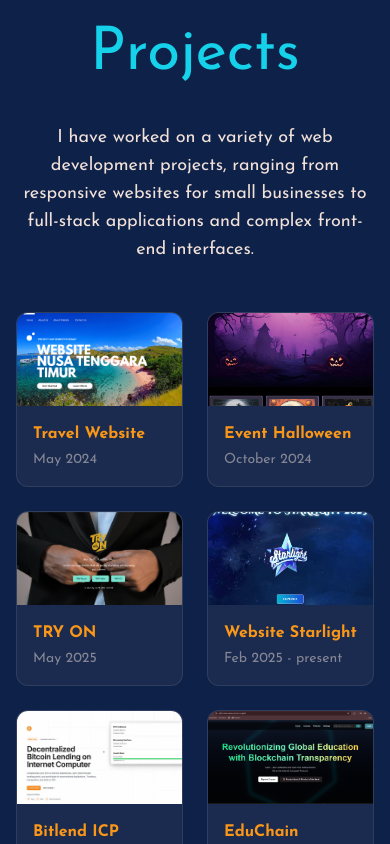
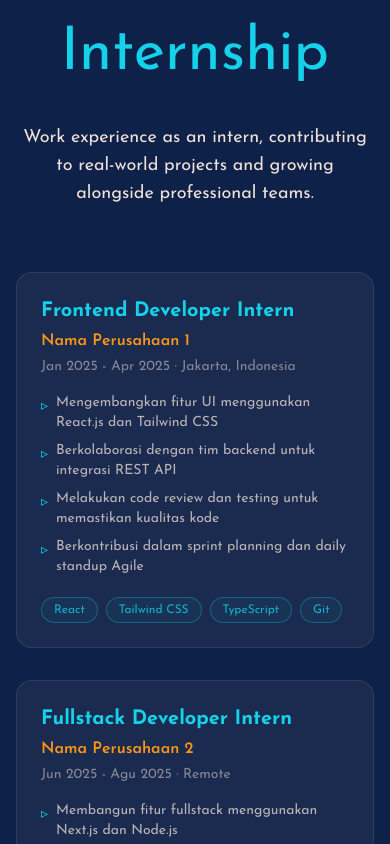
Before and after one commit to felixoctanielte/Portofolio-updates, a React (Vite) app: page / in a window 390 px wide. Shown: the part 5880-6724 px from the top of the page. Built offline with nearby package versions, Linux system fonts and the light colour scheme.

Commit message:
add section internship

```diff
--- a/src/App.jsx
+++ b/src/App.jsx
@@ -4,6 +4,7 @@ import ExperienceMain from "./components/experienceSection/ExperienceMain";
 import FooterMain from "./components/footer/FooterMain";
 import HeroGradient from "./components/heroSection/HeroGradient";
 import HeroMain from "./components/heroSection/HeroMain";
+import InternshipMain from "./components/internshipSection/InternshipMain";
 import NavbarMain from "./components/navbar/NavbarMain";
 import ProjectsMain from "./components/projectsSection/ProjectsMain";
 import SkillsMain from "./components/skillsSection/SkillsMain";
@@ -21,6 +22,7 @@ function App() {
       <SkillsMain />
       <SubSkills />
       <ExperienceMain />
+      <InternshipMain />
       <ProjectsMain />
       <ContactMeMain />
       <FooterMain />
--- /dev/null
+++ b/src/components/internshipSection/InternshipMain.jsx
@@ -0,0 +1,108 @@
+import { motion } from "framer-motion";
+import { fadeIn } from "../../framerMotion/variants";
+import { BsBriefcaseFill } from "react-icons/bs";
+
+const internships = [
+  {
+    role: "Frontend Developer Intern",
+    company: "Nama Perusahaan 1",
+    period: "Jan 2025 - Apr 2025",
+    location: "Jakarta, Indonesia",
+    description: [
+      "Mengembangkan fitur UI menggunakan React.js dan Tailwind CSS",
+      "Berkolaborasi dengan tim backend untuk integrasi REST API",
+      "Melakukan code review dan testing untuk memastikan kualitas kode",
+      "Berkontribusi dalam sprint planning dan daily standup Agile",
+    ],
+    tech: ["React", "Tailwind CSS", "TypeScript", "Git"],
+  },
+  {
+    role: "Fullstack Developer Intern",
+    company: "Nama Perusahaan 2",
+    period: "Jun 2025 - Agu 2025",
+    location: "Remote",
+    description: [
+      "Membangun fitur fullstack menggunakan Next.js dan Node.js",
+      "Merancang dan mengimplementasikan skema database PostgreSQL",
+      "Mengembangkan REST API dengan autentikasi JWT",
+      "Mengoptimalkan performa aplikasi dan memimpin dokumentasi teknis",
+    ],
+    tech: ["Next.js", "Node.js", "PostgreSQL", "Docker"],
+  },
+];
+
+const InternshipMain = () => {
+  return (
+    <div id="internship" className="max-w-[1200px] mx-auto px-4 mt-20">
+      <motion.div
+        variants={fadeIn("top", 0)}
+        initial="hidden"
+        whileInView="show"
+        viewport={{ once: false, amount: 0.7 }}
+        className="flex flex-col items-center mt-[100px]"
+      >
+        <h2 className="text-6xl text-cyan mb-10">Internship</h2>
+        <p className="text-lg text-center max-w-[600px]">
+          Work experience as an intern, contributing to real-world projects and
+          growing alongside professional teams.
+        </p>
+      </motion.div>
+
+      <div className="flex flex-col gap-8 mt-16 relative">
+        {/* Timeline line */}
+        <div className="absolute left-6 top-0 bottom-0 w-[2px] bg-cyan/20 lg:block sm:hidden" />
+
+        {internships.map((item, index) => (
+          <motion.div
+            key={index}
+            variants={fadeIn("right", index * 0.2)}
+            initial="hidden"
+            whileInView="show"
+            viewport={{ once: false, amount: 0.2 }}
+            className="relative flex gap-8 items-start"
+          >
+            {/* Timeline dot */}
+            <div className="lg:flex sm:hidden flex-shrink-0 w-12 h-12 rounded-full bg-black border-2 border-cyan flex items-center justify-center z-10">
+              <BsBriefcaseFill className="text-cyan" size={18} />
+            </div>
+
+            {/* Card */}
+            <div className="flex-1 border border-white/10 bg-white/5 hover:border-cyan/40 transition-all duration-500 rounded-2xl p-6">
+              <div className="flex flex-wrap items-start justify-between gap-4 mb-4">
+                <div>
+                  <h3 className="text-xl font-bold text-cyan">{item.role}</h3>
+                  <p className="text-orange font-semibold mt-1">{item.company}</p>
+                  <p className="text-white/50 text-sm mt-1">
+                    {item.period} · {item.location}
+                  </p>
+                </div>
+              </div>
+
+              <ul className="space-y-2 mb-5">
+                {item.description.map((point, i) => (
+                  <li key={i} className="flex gap-2 text-white/75 text-sm">
+                    <span className="text-cyan mt-1 flex-shrink-0">▹</span>
+                    {point}
+                  </li>
+                ))}
+              </ul>
+
+              <div className="flex flex-wrap gap-2">
+                {item.tech.map((t, i) => (
+                  <span
+                    key={i}
+                    className="px-3 py-1 text-xs rounded-full border border-cyan/30 text-cyan/80 bg-cyan/5"
+                  >
+                    {t}
+                  </span>
+                ))}
+              </div>
+            </div>
+          </motion.div>
+        ))}
+      </div>
+    </div>
+  );
+};
+
+export default InternshipMain;
--- a/src/components/navbar/NavbarLinks.jsx
+++ b/src/components/navbar/NavbarLinks.jsx
@@ -4,6 +4,7 @@ const links = [
   { link: "About Me", section: "about" },
   { link: "Skills", section: "skills" },
   { link: "Experience", section: "experience" },
+  { link: "Internship", section: "internship" },
   { link: "Projects", section: "projects" },
   { link: "Contact", section: "contact" },
 ];
--- a/src/components/projectsSection/ProjectsMain.jsx
+++ b/src/components/projectsSection/ProjectsMain.jsx
@@ -8,67 +8,75 @@ const projects = [
   {
     name: "Travel Website",
     year: "May 2024",
-    align: "right",
     image: "images/pariwisata.png",
     link: "https://web-pariwisata-umber.vercel.app",
+    description:
+      "A responsive travel website showcasing local tourism destinations with a modern UI. Built with React and Tailwind CSS featuring smooth scroll animations.",
   },
   {
     name: "Event Halloween",
     year: "October 2024",
-    align: "left",
     image: "images/web-hallowen.png",
     link: "#",
+    description:
+      "A dark-themed Halloween event landing page with a countdown timer, photo gallery, and event details brought to life with interactive animations.",
   },
   {
     name: "TRY ON",
     year: "May 2025",
-    align: "right",
     image: "images/tryon.png",
     link: "https://tryon-nine.vercel.app/",
+    description:
+      "A web-based virtual try-on app that lets users preview products through their camera, integrating AI-powered augmented reality technology.",
   },
   {
     name: "Website Starlight",
     year: "Feb 2025 - present",
-    align: "left",
     image: "images/starlight.png",
     link: "https://starlightumn2025.com/",
+    description:
+      "Official website for Starlight UMN 2025, featuring event info, artist lineup, ticketing, and a gallery with elegant design and stunning animations.",
   },
-   {
+  {
     name: "Bitlend ICP",
     year: "Jul 2025 - Agu 2025",
-    align: "right",
     image: "images/bitlendicp.png",
     link: "https://youtu.be/DU6wxz8rpkY?si=StoWZiaXkXAcXwLa",
+    description:
+      "A decentralized crypto lending platform built on the Internet Computer Protocol (ICP), enabling users to lend and borrow digital assets via smart contracts.",
   },
   {
     name: "EduChain",
     year: "Agu 2025 - Agu 2025",
-    align: "left",
     image: "images/educhain.png",
     link: "https://youtu.be/JGstXdF1rlA?si=s8HivQVn5hR9DNHG",
+    description:
+      "A blockchain-based education platform that transparently verifies certificates and academic credentials, built on ICP for data security and immutability.",
   },
-   {
+  {
     name: "Clinic & Quick",
     year: "Sep 2025 - Dec 2025",
-    align: "right",
     image: "images/clinic.png",
     link: "https://github.com/felixoctanielte/Hospital-apps",
+    description:
+      "A hospital clinic management app streamlining patient registration, doctor scheduling, and medical record management, built with React Native for mobile.",
   },
-    {
+  {
     name: "Notification Gateway",
-    year: "Apr - Present",
-    align: "left",
+    year: "Apr 2025 - Present",
     image: "images/gateaway.png",
     link: "",
+    description:
+      "A centralized notification gateway managing multi-channel message delivery (email, SMS, push). Supports prioritized message queues with retry mechanisms.",
   },
   {
     name: "The Art of Culinary Academy",
     year: "Mar 2025 - present",
-    align: "right",
     image: "images/roy.png",
     link: "https://chefroylesmana.com/",
-  }
-
+    description:
+      "Official website for Chef Roy Lesmana's culinary academy, featuring chef profiles, cooking classes, signature menus, and an online booking system.",
+  },
 ];
 
 const INITIAL_LIMIT = 6;
@@ -92,12 +100,13 @@ const ProjectsMain = () => {
       <div className="grid grid-cols-1 sm:grid-cols-2 lg:grid-cols-3 gap-6 mt-12">
         {visibleProjects.map((project, index) => (
           <SingleProject
-            key={index}
+            key={project.name}
             index={index}
             name={project.name}
             year={project.year}
             image={project.image}
             link={project.link}
+            description={project.description}
           />
         ))}
       </div>
@@ -114,7 +123,9 @@ const ProjectsMain = () => {
             onClick={() => setShowAll((prev) => !prev)}
             className="px-8 py-3 border border-cyan text-cyan rounded-full hover:bg-cyan hover:text-black transition-all duration-300 font-semibold tracking-wide"
           >
-            {showAll ? "Show Less" : `See More (${projects.length - INITIAL_LIMIT} more)`}
+            {showAll
+              ? "Show Less"
+              : `See More (${projects.length - INITIAL_LIMIT} more)`}
           </button>
         </motion.div>
       )}
--- a/src/components/projectsSection/SingleProject.jsx
+++ b/src/components/projectsSection/SingleProject.jsx
@@ -2,7 +2,7 @@ import { BsFillArrowUpRightCircleFill } from "react-icons/bs";
 import { motion } from "framer-motion";
 import { fadeIn } from "../../framerMotion/variants";
 
-const SingleProject = ({ name, year, image, link, index }) => {
+const SingleProject = ({ name, year, image, link, description, index }) => {
   return (
     <motion.div
       variants={fadeIn("up", index * 0.08)}
@@ -19,19 +19,29 @@ const SingleProject = ({ name, year, image, link, index }) => {
         />
       </div>
 
-      <div className="absolute inset-0 bg-black/75 opacity-0 group-hover:opacity-100 transition-all duration-500 flex items-center justify-center">
+      {/* Hover overlay with description */}
+      <div className="absolute inset-0 bg-black/85 opacity-0 group-hover:opacity-100 transition-all duration-500 flex flex-col justify-between p-5">
+        <div>
+          <h3 className="text-cyan font-bold text-base mb-2">{name}</h3>
+          <p className="text-white/80 text-sm leading-relaxed line-clamp-4">
+            {description}
+          </p>
+        </div>
+        <div className="flex items-center justify-between">
+          <span className="text-white/40 text-xs">{year}</span>
           {link ? (
             <a
               href={link}
               target="_blank"
               rel="noopener noreferrer"
-            className="flex gap-2 items-center text-white text-base font-semibold hover:text-cyan transition-colors duration-300"
+              className="flex gap-2 items-center text-white text-sm font-semibold hover:text-cyan transition-colors duration-300"
             >
-            View Project <BsFillArrowUpRightCircleFill size={18} />
+              View Project <BsFillArrowUpRightCircleFill size={16} />
             </a>
           ) : (
-          <span className="text-white/60 text-base">Coming Soon</span>
+            <span className="text-white/40 text-sm">Coming Soon</span>
           )}
+        </div>
       </div>
 
       <div className="p-4">
```
Lines whose indentation alone changed are shown as unchanged.
